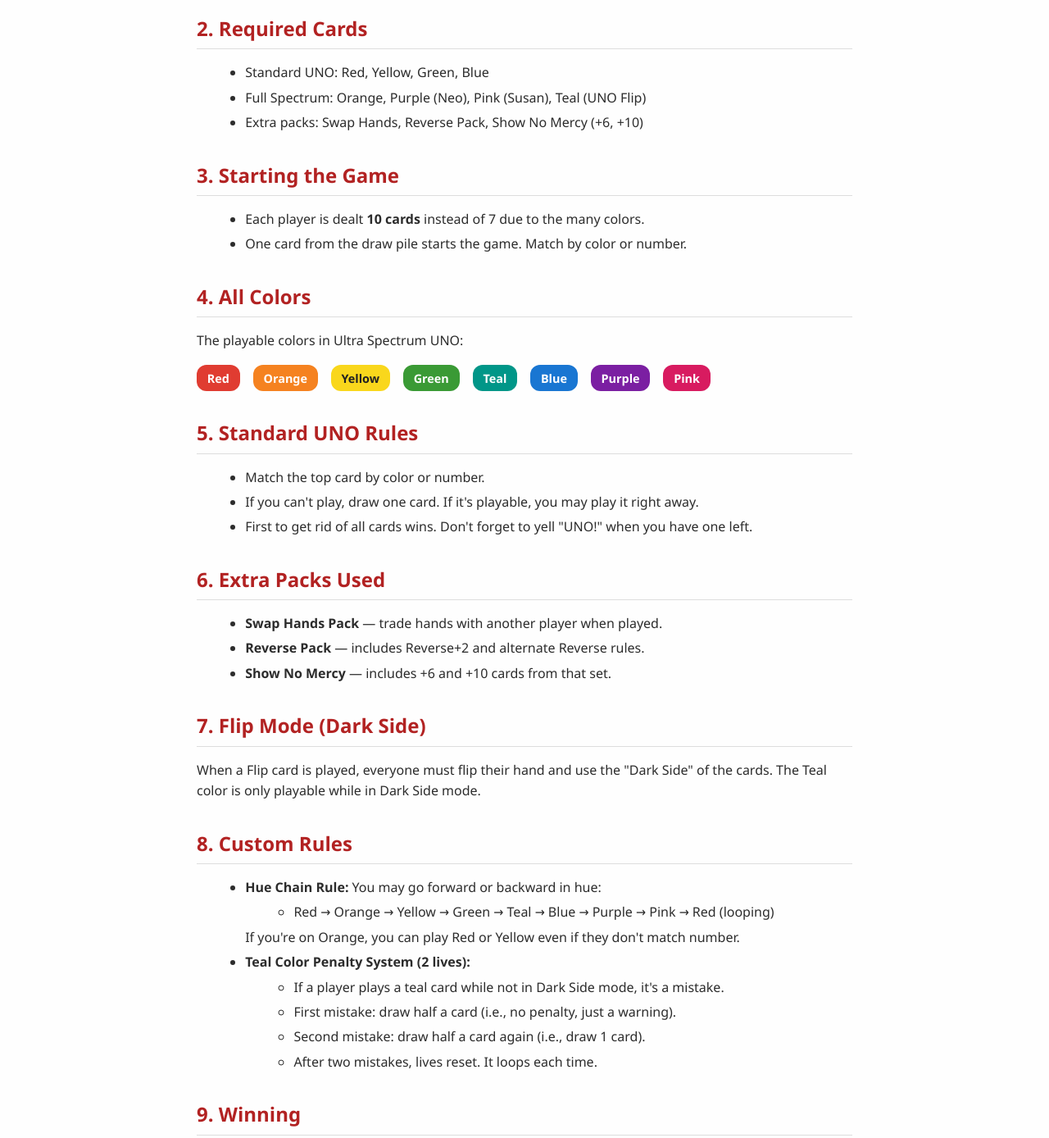
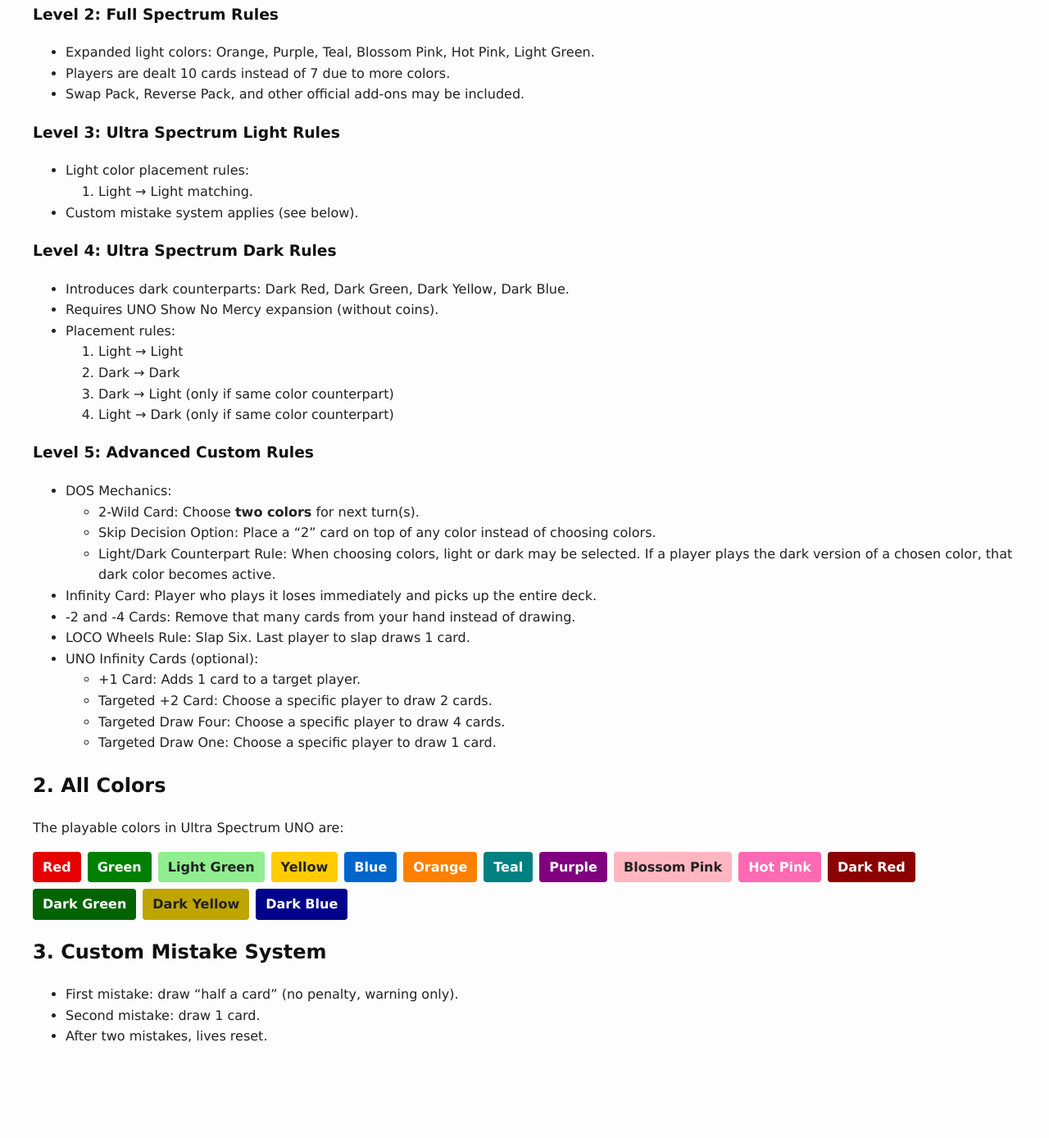
Before and after one commit to Hguorwan/uno-UltraSpec-rules, a plain HTML site: page index.html in a window 1280 px wide. Shown: the part 358-1746 px from the top of the page at 82% size. After the commit the page ends 1675 px from the top, so only its background shows below. Drawn offline with Linux system fonts and the light colour scheme.

Commit message:
Update index.html

```diff
--- a/index.html
+++ b/index.html
@@ -1,159 +1,143 @@
 <!DOCTYPE html>
 <html lang="en">
 <head>
-<meta charset="UTF-8" />
-<meta name="viewport" content="width=device-width, initial-scale=1" />
-<title>UNO: Ultra Spectrum Rules</title>
+  <meta charset="UTF-8">
+  <title>UNO Ultra Spectrum Rulebook</title>
   <style>
     body {
-    font-family: 'Segoe UI', Tahoma, Geneva, Verdana, sans-serif;
-      max-width: 800px;
-      margin: 2rem auto;
-      padding: 1rem 2rem;
-      background: #fefefe;
-      color: #2c2c2c;
+      font-family: Verdana, Geneva, Tahoma, sans-serif;
+      background: #fdfdfd;
+      color: #222;
+      margin: 40px;
       line-height: 1.6;
     }
-
-    h1, h2 {
-      color: #b22222;
-      margin-bottom: 0.3rem;
+    h1, h2, h3 {
+      color: #111;
     }
-
-    h1 {
-      border-bottom: 3px solid #b22222;
-      padding-bottom: 0.5rem;
-    }
-
-    h2 {
-      margin-top: 2rem;
-      border-bottom: 1px solid #ddd;
-      padding-bottom: 0.3rem;
-    }
-
-    ul {
-      margin-left: 1.2rem;
-    }
-
-    li {
-      margin: 0.3rem 0;
-    }
-
     .colors-list {
       display: flex;
       flex-wrap: wrap;
-      gap: 0.5rem 1rem;
-      margin: 0.3rem 0 1rem 0;
+      gap: 8px;
+      margin: 12px 0;
+    }
+    .color-chip {
+      padding: 6px 12px;
+      border-radius: 4px;
+      font-weight: bold;
+      color: #fff;
+      display: inline-block;
     }
 
-    .color-chip {
-      padding: 0.3rem 0.8rem;
-      border-radius: 12px;
-      font-weight: 600;
-      font-size: 0.9rem;
-      color: white;
-      user-select: none;
-    }
+    /* Light colors */
+    .red { background: #e60000; }
+    .green { background: #008000; }
+    .lightgreen { background: #90ee90; color: #222; }
+    .yellow { background: #ffcc00; color: #222; }
+    .blue { background: #0066cc; }
+    .orange { background: #ff8000; }
+    .teal { background: #008080; }
+    .purple { background: #800080; }
+    .pink { background: #ffb6c1; color: #222; }
+    .hotpink { background: #ff69b4; }
 
-    .red { background: #e03c31; }
-    .orange { background: #f58220; }
-    .yellow { background: #f9d71c; color: #222; }
-    .green { background: #3a9a35; }
-    .teal { background: #009688; }
-    .blue { background: #1976d2; }
-    .purple { background: #7b1fa2; }
-    .pink { background: #d81b60; }
-
-    @media print {
-      * {
-        -webkit-print-color-adjust: exact !important;
-        print-color-adjust: exact !important;
-      }
-
-      body {
-        background: white;
-        color: #2c2c2c;
-      }
-
-      .color-chip {
-        -webkit-print-color-adjust: exact !important;
-        color-adjust: exact !important;
-        box-shadow: 0 0 0 1px rgba(0,0,0,0.1);
-      }
-    }
+    /* Dark colors */
+    .darkred { background: #8b0000; }
+    .darkgreen { background: #006400; }
+    .darkyellow { background: #bfa500; color: #222; }
+    .darkblue { background: #00008b; }
   </style>
 </head>
 <body>
+  <h1>UNO Ultra Spectrum Rulebook</h1>
+  <p><strong>UNO: Ultra Spectrum</strong> is an expanded version of UNO and Full Spectrum, incorporating new colors, dark/light counterparts, DOS mechanics, custom cards, and crossover rules. The game is divided into progressive levels, so players can choose how complex they want gameplay to be.</p>
 
-<h1>UNO: Ultra Spectrum</h1>
-<p><em>A fork of the UNO: Full Spectrum variant</em></p>
+  <h2>1. Game Levels</h2>
 
-<h2>1. Overview</h2>
-<p>UNO: Ultra Spectrum builds on the Full Spectrum fork by combining multiple decks and extra rules into one massive spectrum of colors. It includes many expansions and custom mechanics for a wild experience.</p>
-
-<h2>2. Required Cards</h2>
+  <h3>Level 1: UNO Rules</h3>
   <ul>
-  <li>Standard UNO: Red, Yellow, Green, Blue</li>
-  <li>Full Spectrum: Orange, Purple (Neo), Pink (Susan), Teal (UNO Flip)</li>
-  <li>Extra packs: Swap Hands, Reverse Pack, Show No Mercy (+6, +10)</li>
+    <li>Base game rules as published by Mattel.</li>
+    <li>Players are dealt 7 cards.</li>
   </ul>
 
-<h2>3. Starting the Game</h2>
+  <h3>Level 2: Full Spectrum Rules</h3>
   <ul>
-  <li>Each player is dealt <strong>10 cards</strong> instead of 7 due to the many colors.</li>
-  <li>One card from the draw pile starts the game. Match by color or number.</li>
+    <li>Expanded light colors: Orange, Purple, Teal, Blossom Pink, Hot Pink, Light Green.</li>
+    <li>Players are dealt 10 cards instead of 7 due to more colors.</li>
+    <li>Swap Pack, Reverse Pack, and other official add-ons may be included.</li>
   </ul>
 
-<h2>4. All Colors</h2>
-<p>The playable colors in Ultra Spectrum UNO:</p>
-<div class="colors-list">
-  <span class="color-chip red">Red</span>
-  <span class="color-chip orange">Orange</span>
-  <span class="color-chip yellow">Yellow</span>
-  <span class="color-chip green">Green</span>
-  <span class="color-chip teal">Teal</span>
-  <span class="color-chip blue">Blue</span>
-  <span class="color-chip purple">Purple</span>
-  <span class="color-chip pink">Pink</span>
-</div>
-
-<h2>5. Standard UNO Rules</h2>
+  <h3>Level 3: Ultra Spectrum Light Rules</h3>
   <ul>
-  <li>Match the top card by color or number.</li>
-  <li>If you can't play, draw one card. If it's playable, you may play it right away.</li>
-  <li>First to get rid of all cards wins. Don't forget to yell "UNO!" when you have one left.</li>
+    <li>Light color placement rules:
+      <ol>
+        <li>Light → Light matching.</li>
+      </ol>
+    </li>
+    <li>Custom mistake system applies (see below).</li>
   </ul>
 
-<h2>6. Extra Packs Used</h2>
+  <h3>Level 4: Ultra Spectrum Dark Rules</h3>
   <ul>
-  <li><strong>Swap Hands Pack</strong> — trade hands with another player when played.</li>
-  <li><strong>Reverse Pack</strong> — includes Reverse+2 and alternate Reverse rules.</li>
-  <li><strong>Show No Mercy</strong> — includes +6 and +10 cards from that set.</li>
+    <li>Introduces dark counterparts: Dark Red, Dark Green, Dark Yellow, Dark Blue.</li>
+    <li>Requires UNO Show No Mercy expansion (without coins).</li>
+    <li>Placement rules:
+      <ol>
+        <li>Light → Light</li>
+        <li>Dark → Dark</li>
+        <li>Dark → Light (only if same color counterpart)</li>
+        <li>Light → Dark (only if same color counterpart)</li>
+      </ol>
+    </li>
   </ul>
 
-<h2>7. Flip Mode (Dark Side)</h2>
-<p>When a Flip card is played, everyone must flip their hand and use the "Dark Side" of the cards. The Teal color is only playable while in Dark Side mode.</p>
-
-<h2>8. Custom Rules</h2>
+  <h3>Level 5: Advanced Custom Rules</h3>
   <ul>
-  <li><strong>Hue Chain Rule:</strong> You may go forward or backward in hue:
+    <li>DOS Mechanics:
       <ul>
-      <li>Red → Orange → Yellow → Green → Teal → Blue → Purple → Pink → Red (looping)</li>
+        <li>2-Wild Card: Choose <strong>two colors</strong> for next turn(s).</li>
+        <li>Skip Decision Option: Place a “2” card on top of any color instead of choosing colors.</li>
+        <li>Light/Dark Counterpart Rule: When choosing colors, light or dark may be selected. If a player plays the dark version of a chosen color, that dark color becomes active.</li>
       </ul>
-    If you're on Orange, you can play Red or Yellow even if they don't match number.
     </li>
-  <li><strong>Teal Color Penalty System (2 lives):</strong>
+    <li>Infinity Card: Player who plays it loses immediately and picks up the entire deck.</li>
+    <li>-2 and -4 Cards: Remove that many cards from your hand instead of drawing.</li>
+    <li>LOCO Wheels Rule: Slap Six. Last player to slap draws 1 card.</li>
+    <li>UNO Infinity Cards (optional):
       <ul>
-      <li>If a player plays a teal card while not in Dark Side mode, it's a mistake.</li>
-      <li>First mistake: draw half a card (i.e., no penalty, just a warning).</li>
-      <li>Second mistake: draw half a card again (i.e., draw 1 card).</li>
-      <li>After two mistakes, lives reset. It loops each time.</li>
+        <li>+1 Card: Adds 1 card to a target player.</li>
+        <li>Targeted +2 Card: Choose a specific player to draw 2 cards.</li>
+        <li>Targeted Draw Four: Choose a specific player to draw 4 cards.</li>
+        <li>Targeted Draw One: Choose a specific player to draw 1 card.</li>
       </ul>
     </li>
   </ul>
 
-<h2>9. Winning</h2>
-<p>First player to play all their cards wins. Optionally, calculate points based on what remains in others’ hands.</p>
+  <h2>2. All Colors</h2>
+  <p>The playable colors in Ultra Spectrum UNO are:</p>
+  <div class="colors-list">
+    <!-- Light colors -->
+    <span class="color-chip red">Red</span>
+    <span class="color-chip green">Green</span>
+    <span class="color-chip lightgreen">Light Green</span>
+    <span class="color-chip yellow">Yellow</span>
+    <span class="color-chip blue">Blue</span>
+    <span class="color-chip orange">Orange</span>
+    <span class="color-chip teal">Teal</span>
+    <span class="color-chip purple">Purple</span>
+    <span class="color-chip pink">Blossom Pink</span>
+    <span class="color-chip hotpink">Hot Pink</span>
+    <!-- Dark colors -->
+    <span class="color-chip darkred">Dark Red</span>
+    <span class="color-chip darkgreen">Dark Green</span>
+    <span class="color-chip darkyellow">Dark Yellow</span>
+    <span class="color-chip darkblue">Dark Blue</span>
+  </div>
 
+  <h2>3. Custom Mistake System</h2>
+  <ul>
+    <li>First mistake: draw “half a card” (no penalty, warning only).</li>
+    <li>Second mistake: draw 1 card.</li>
+    <li>After two mistakes, lives reset.</li>
+  </ul>
 </body>
 </html>
```
Lines whose indentation alone changed are shown as unchanged.
